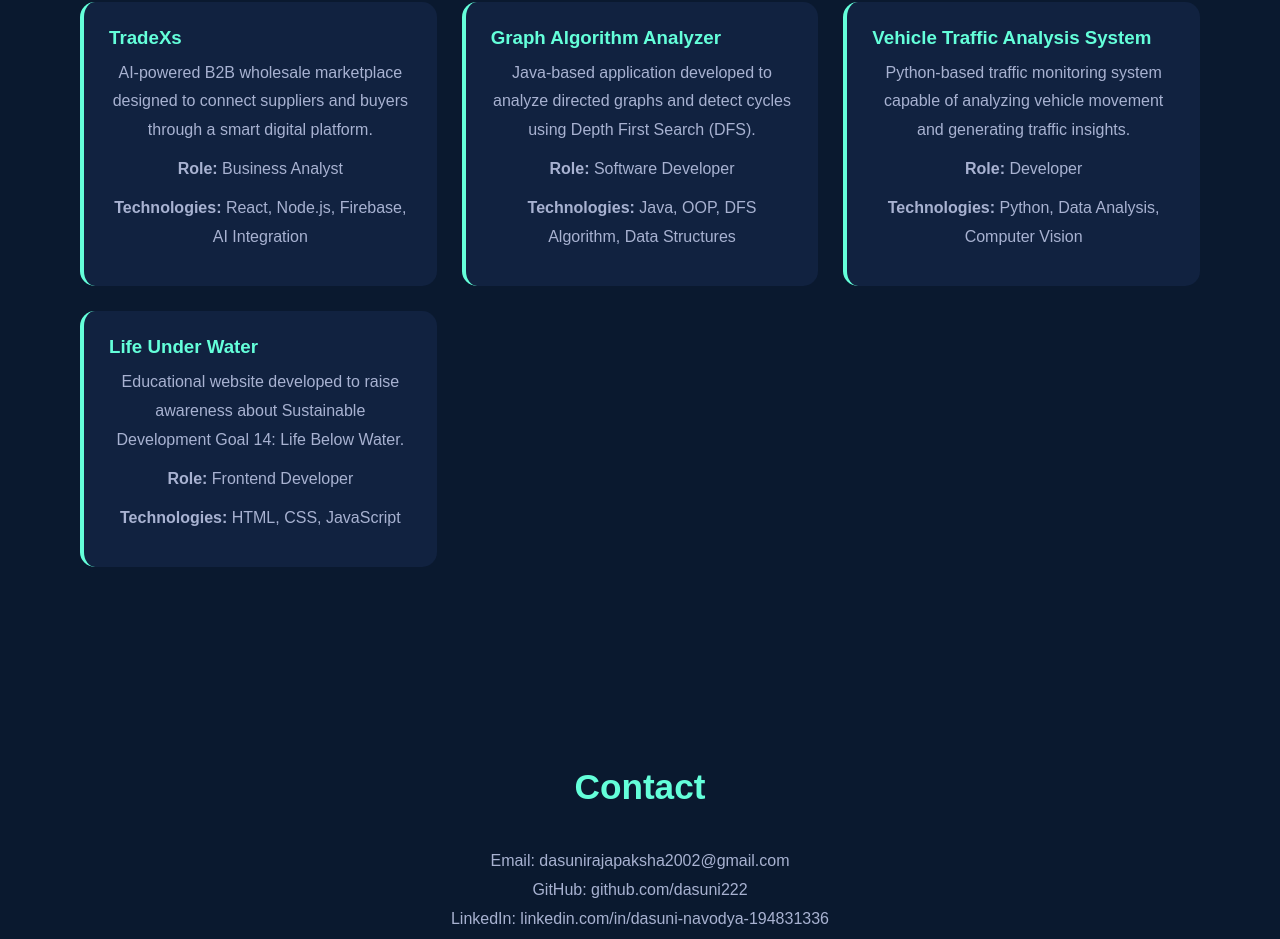
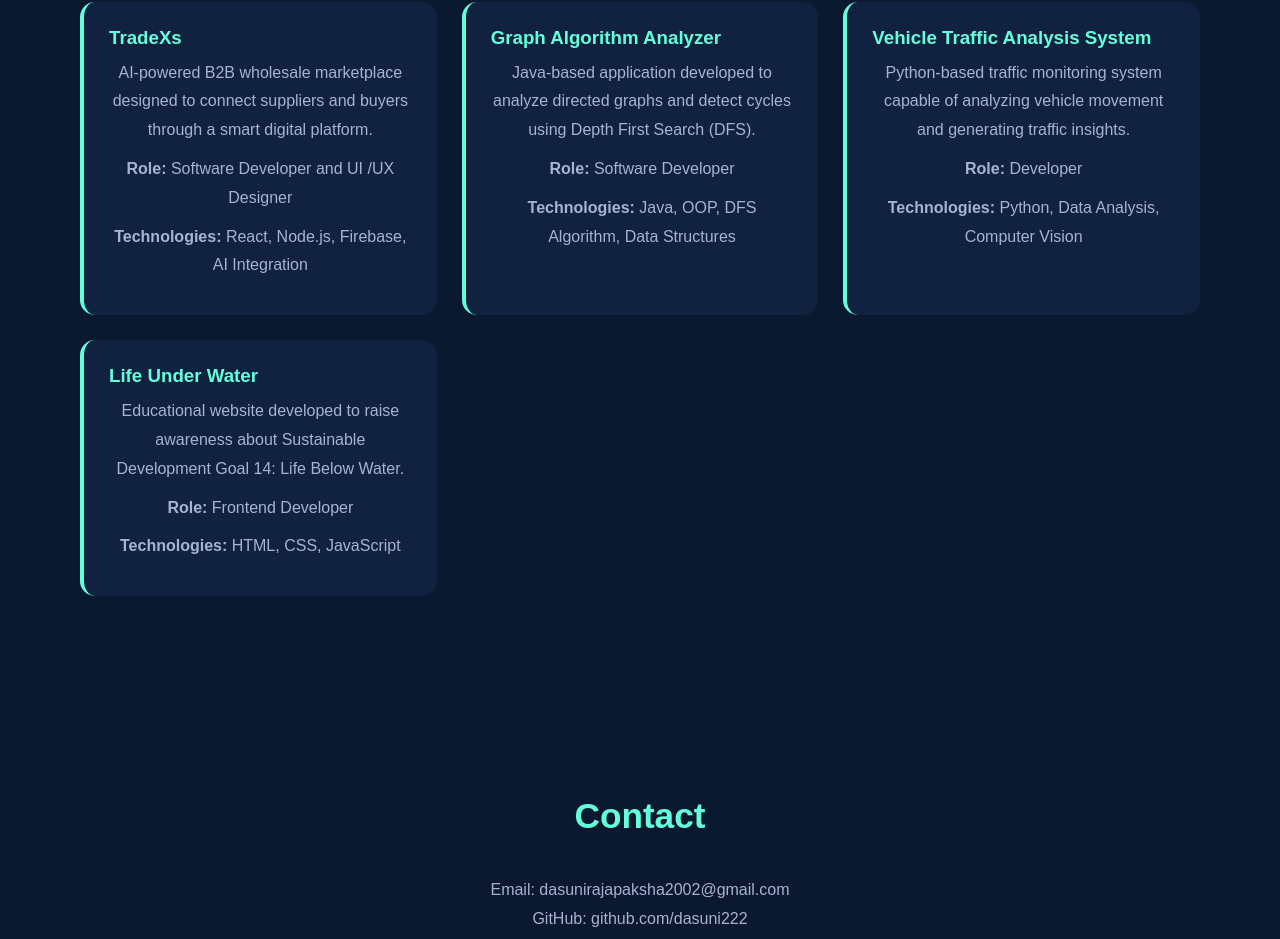
Before and after one commit to dasuni222/portfolio, a React (Vite) app: page / in a window 1280 px wide. Shown: the part 1624-2563 px from the top of the page. Built offline with nearby package versions, Linux system fonts and the light colour scheme.

Commit message:
Updated cards

```diff
--- a/src/components/Projects.jsx
+++ b/src/components/Projects.jsx
@@ -13,7 +13,7 @@ function Projects() {
             suppliers and buyers through a smart digital platform.
           </p>
 
-          <p><strong>Role:</strong> Business Analyst</p>
+          <p><strong>Role:</strong> Software Developer and UI /UX Designer</p>
 
           <p>
             <strong>Technologies:</strong> React, Node.js,
```
